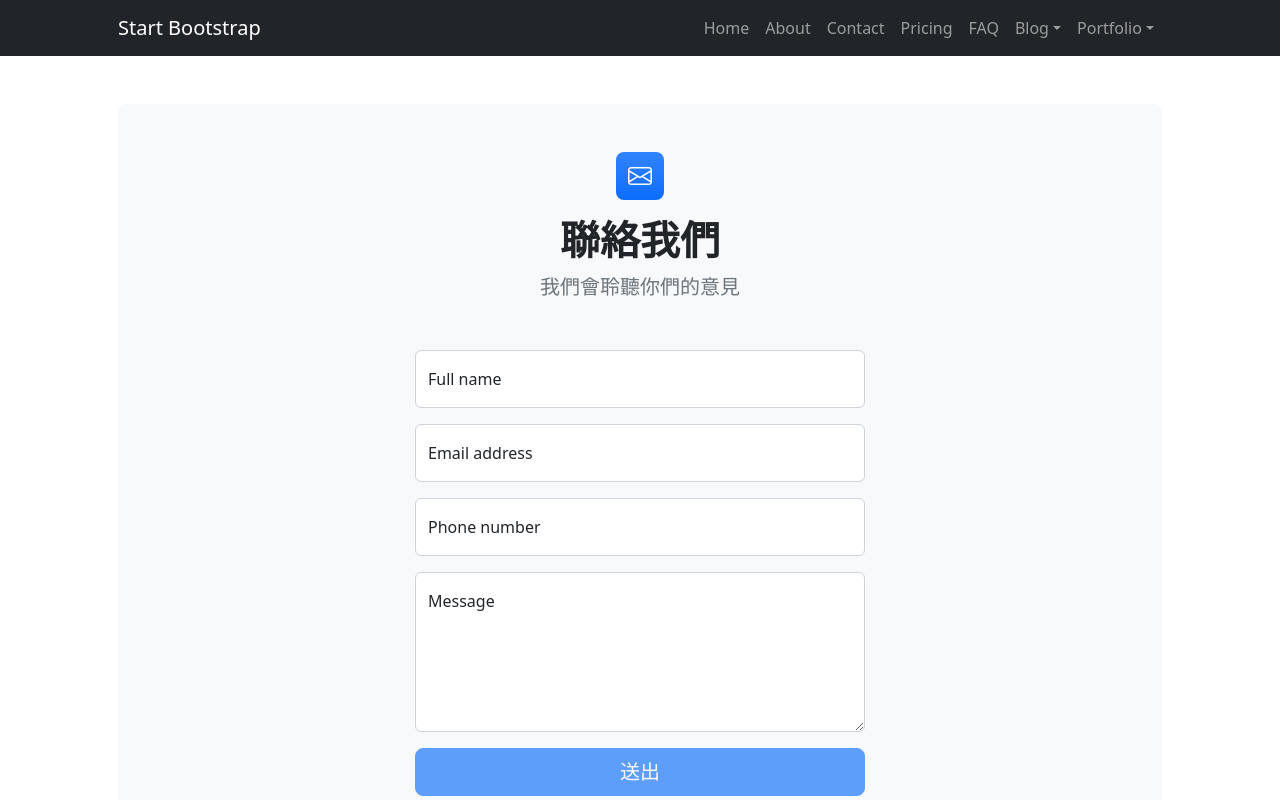
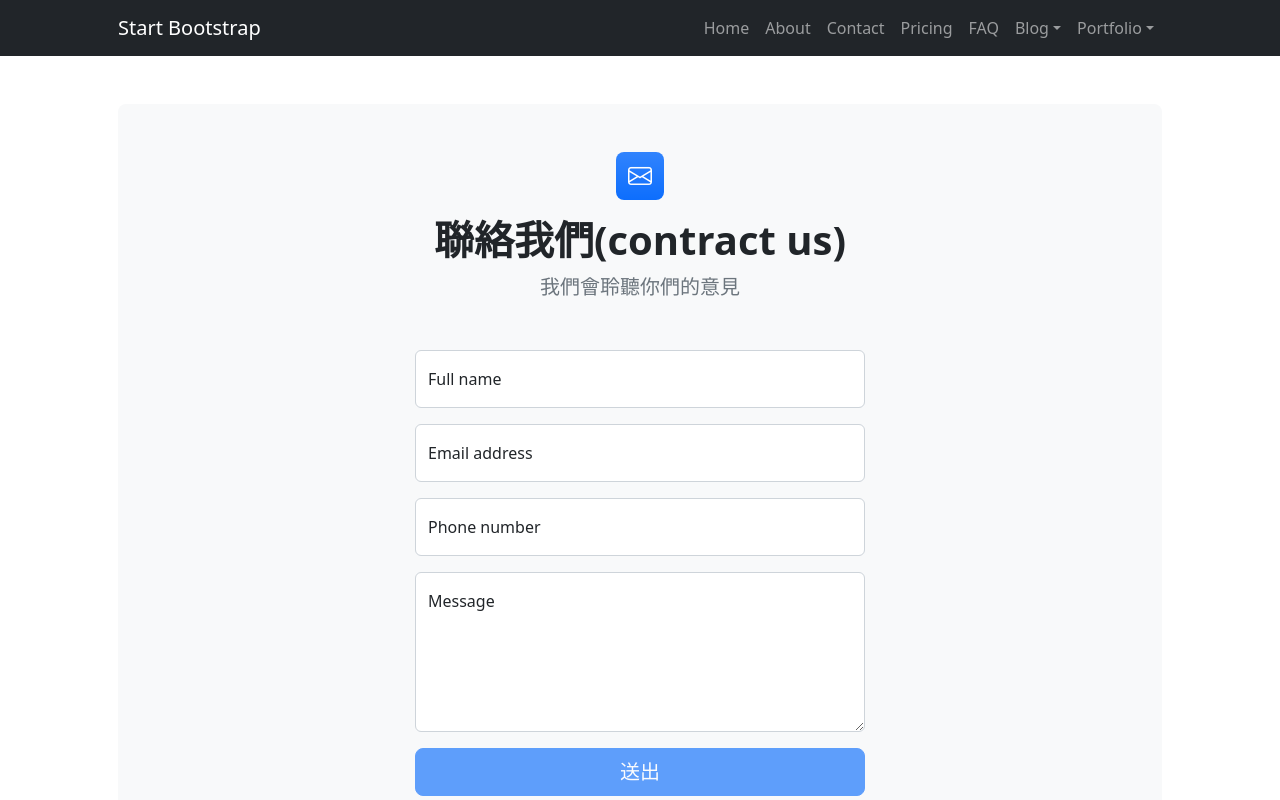
Before and after one commit to Jenna0416/my-website, a plain HTML site: page contact.html in a window 1280 px wide. Shown: the top 800 px of the page. Drawn offline with nearby package versions, Linux system fonts and the light colour scheme.

Commit message:
contract us

```diff
--- a/contact.html
+++ b/contact.html
@@ -52,7 +52,7 @@
                     <div class="bg-light rounded-3 py-5 px-4 px-md-5 mb-5">
                         <div class="text-center mb-5">
                             <div class="feature bg-primary bg-gradient text-white rounded-3 mb-3"><i class="bi bi-envelope"></i></div>
-                            <h1 class="fw-bolder">聯絡我們</h1>
+                            <h1 class="fw-bolder">聯絡我們(contract us)</h1>
                             <p class="lead fw-normal text-muted mb-0">我們會聆聽你們的意見</p>
                         </div>
                         <div class="row gx-5 justify-content-center">
```
